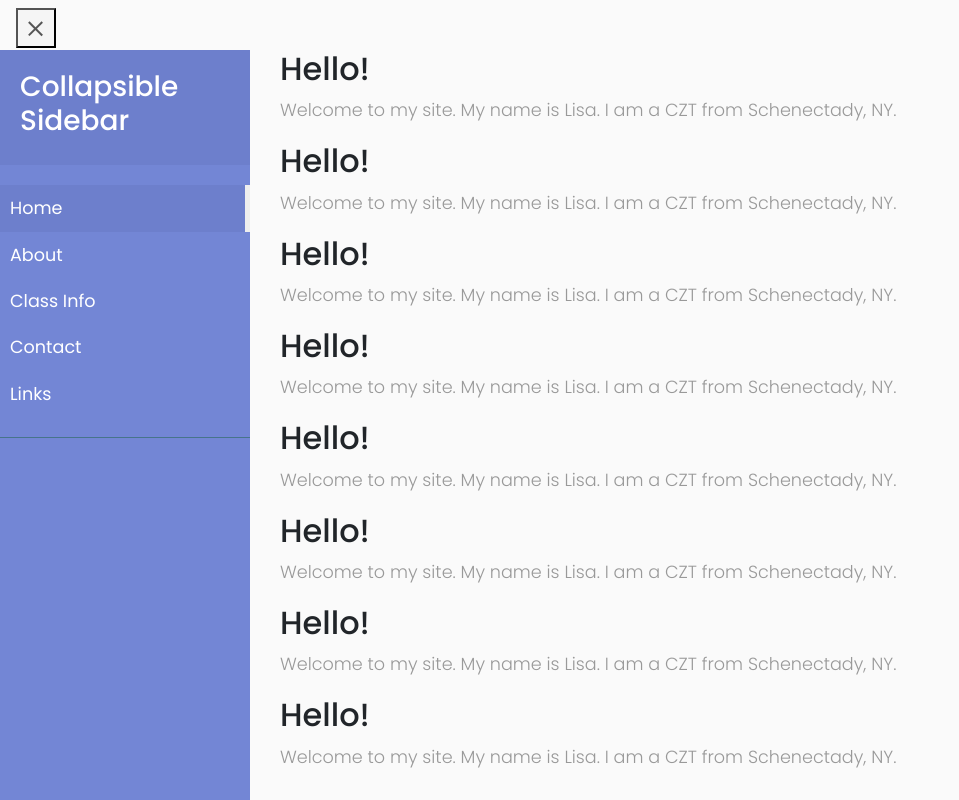
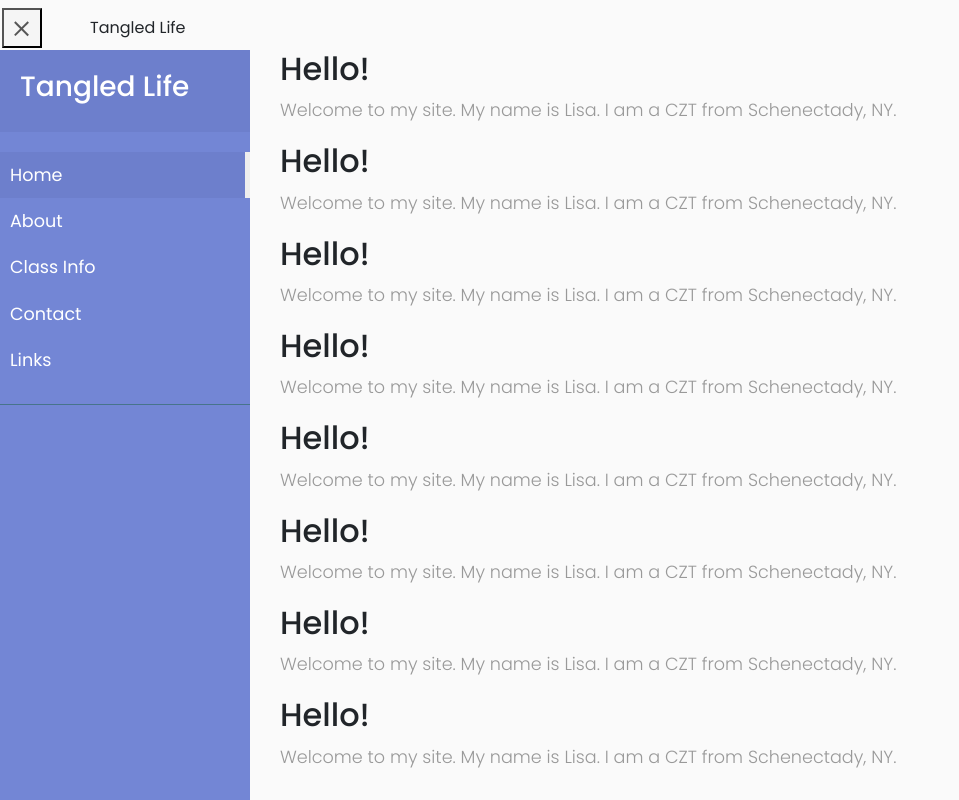
Before and after one commit to rgordon95/tangledLife, a website: page sideScroll2.html in a window 1280 px wide. Shown: the top 800 px of the page, without its empty margins (0-959 px from the left). Drawn offline with nearby package versions, Linux system fonts and the light colour scheme.

Commit message:
update title and names

```diff
--- a/sideScroll2.html
+++ b/sideScroll2.html
@@ -6,7 +6,7 @@
     <meta name="viewport" content="width=device-width, initial-scale=1.0">
     <meta http-equiv="X-UA-Compatible" content="IE=edge">
 
-    <title>Collapsible sidebar using Bootstrap 4</title>
+    <title>Tangled Life</title>
 
     <!-- Bootstrap CSS CDN -->
     <link rel="stylesheet" href="https://stackpath.bootstrapcdn.com/bootstrap/4.1.0/css/bootstrap.min.css" integrity="sha384-9gVQ4dYFwwWSjIDZnLEWnxCjeSWFphJiwGPXr1jddIhOegiu1FwO5qRGvFXOdJZ4" crossorigin="anonymous">
@@ -17,15 +17,16 @@
     <script defer src="https://use.fontawesome.com/releases/v5.0.13/js/solid.js" integrity="sha384-tzzSw1/Vo+0N5UhStP3bvwWPq+uvzCMfrN1fEFe+xBmv1C/AtVX5K0uZtmcHitFZ" crossorigin="anonymous"></script>
     <script defer src="https://use.fontawesome.com/releases/v5.0.13/js/fontawesome.js" integrity="sha384-6OIrr52G08NpOFSZdxxz1xdNSndlD4vdcf/q2myIUVO0VsqaGHJsB0RaBE01VTOY" crossorigin="anonymous"></script>
   </head>
-  <nav class='navbar fixed-top navbar-light'>
-
-    <div id="content">
-      <button type="button" id="sidebarCollapse" class=" sidebarbar-btn">
+  <nav class='navbar fixed-top navbar-light row row-12'>
+    <div class='row row-3' id="content">
+      <button type="button" id="sidebarCollapse" class="ml-3 mr-5 sidebarbar-btn">
         <span></span>
         <span></span>
         <span></span>
       </button>
-      <div>
+    <div>
+      <span class='row row-9 mx-auto mt-2'>Tangled Life</span>
+
 
   </nav>
 
@@ -35,7 +36,7 @@
     <sidebar id="sidebar">
       <!-- Sidebar Header -->
       <div class="sidebar-header">
-        <h3>Collapsible Sidebar
+        <h3>Tangled Life
       </div>
 
       <!-- Sidebar Links -->
```
